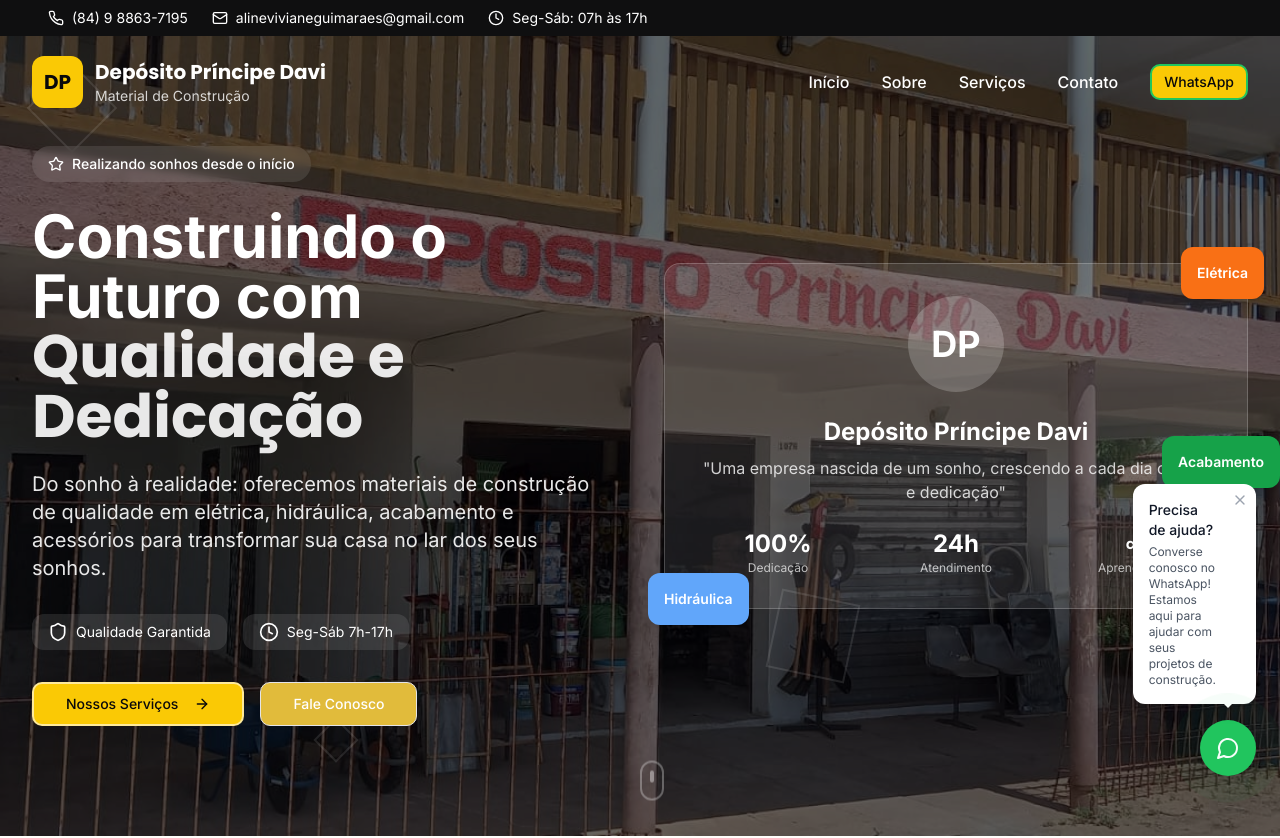
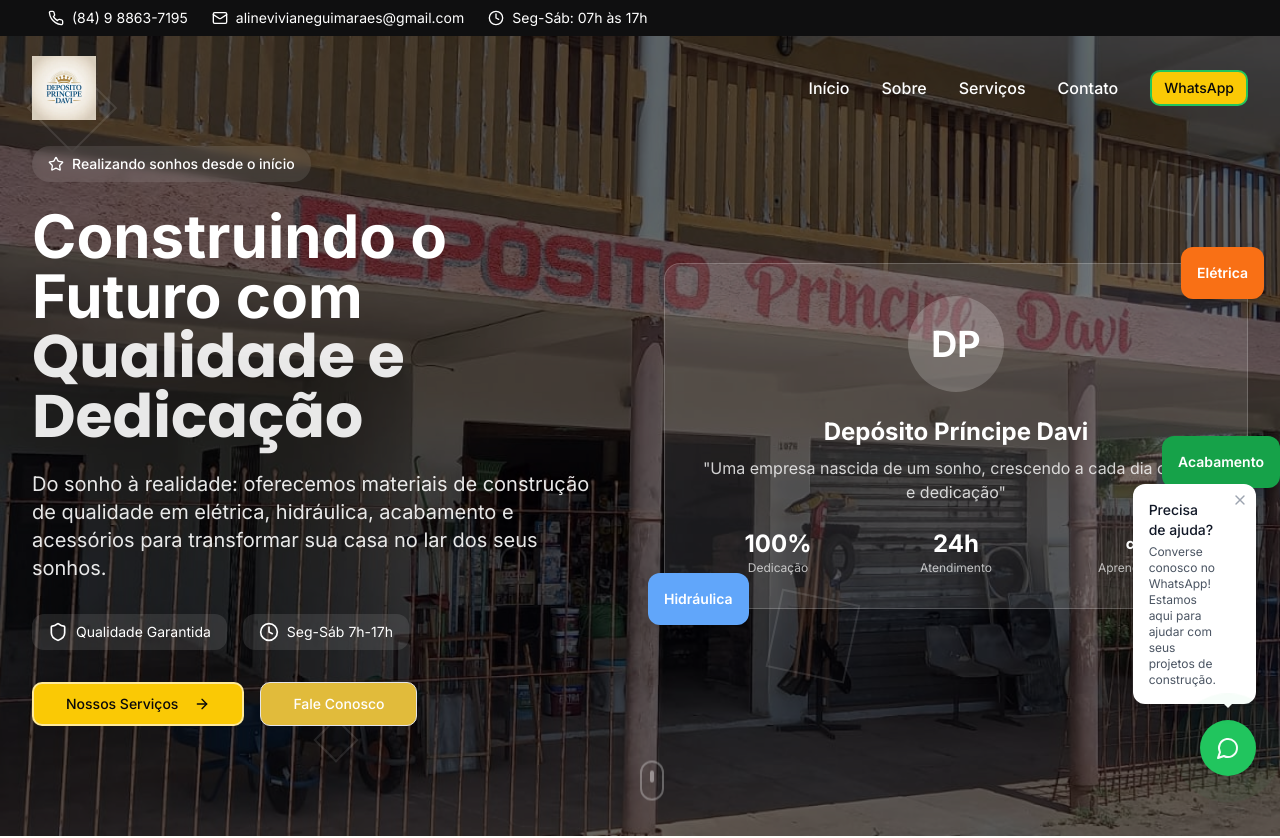
Before and after one commit to DevZipMateus/principe-davi-digital, a React (Vite) app: page / in a window 1280 px wide. Shown: the top 838 px of the page. Built offline with nearby package versions, Linux system fonts and the light colour scheme.

Commit message:
Add company logo
Add the company logo to the website.

```diff
--- a/src/components/Footer.tsx
+++ b/src/components/Footer.tsx
@@ -1,4 +1,3 @@
-
 import React from 'react';
 import { Phone, Mail, MapPin, Clock, Heart } from 'lucide-react';
 
@@ -10,13 +9,11 @@ const Footer = () => {
           {/* Logo e Descrição */}
           <div className="md:col-span-2">
             <div className="flex items-center mb-4">
-              <div className="bg-primary text-primary-foreground p-3 rounded-xl font-heading font-bold text-xl mr-3">
-                DP
-              </div>
-              <div>
-                <h3 className="font-heading font-bold text-xl">Depósito Príncipe Davi</h3>
-                <p className="text-white/70 text-sm">Material de Construção</p>
-              </div>
+              <img
+                src="/lovable-uploads/67dab848-9d89-4d81-8eb3-e2a76ec24f3c.png"
+                alt="Depósito Príncipe Davi"
+                className="h-16 w-auto mr-3"
+              />
             </div>
             <p className="text-white/80 leading-relaxed mb-6 max-w-md">
               Um sonho realizado através da fé e dedicação. Oferecemos materiais de construção
--- a/src/components/Header.tsx
+++ b/src/components/Header.tsx
@@ -61,21 +61,11 @@ const Header = () => {
           <div className="flex items-center justify-between">
             {/* Logo */}
             <div className="flex items-center">
-              <div className="bg-primary text-primary-foreground p-2 sm:p-3 rounded-xl font-heading font-bold text-lg sm:text-xl">
-                DP
-              </div>
-              <div className="ml-2 sm:ml-3">
-                <h1 className={`font-heading font-bold text-base sm:text-lg lg:text-xl ${
-                  isScrolled ? 'text-foreground' : 'text-white'
-                }`}>
-                  Depósito Príncipe Davi
-                </h1>
-                <p className={`text-xs sm:text-sm ${
-                  isScrolled ? 'text-muted-foreground' : 'text-white/80'
-                }`}>
-                  Material de Construção
-                </p>
-              </div>
+              <img
+                src="/lovable-uploads/67dab848-9d89-4d81-8eb3-e2a76ec24f3c.png"
+                alt="Depósito Príncipe Davi"
+                className="h-12 sm:h-14 lg:h-16 w-auto"
+              />
             </div>
 
             {/* Menu Desktop */}
```
Also changed, not shown: public/lovable-uploads/67dab848-9d89-4d81-8eb3-e2a76ec24f3c.png (added).
